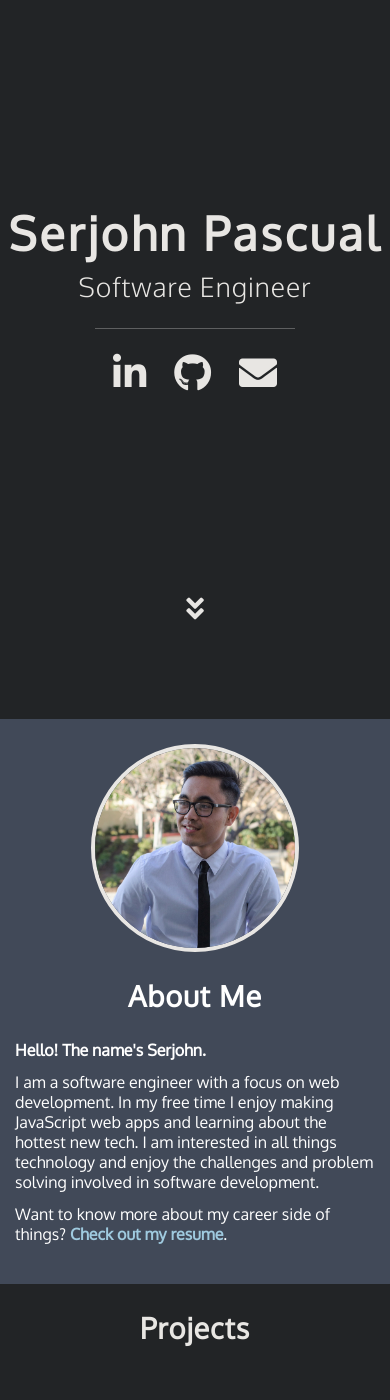
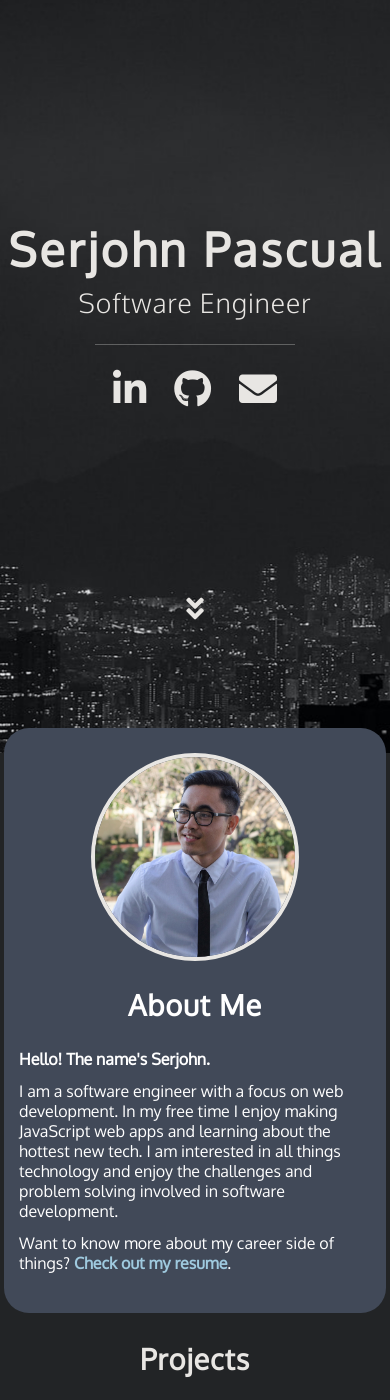
Before and after one commit to pascualsp/pascualsp.github.io, a plain HTML site: page index.html in a window 390 px wide. Shown: the part 125-1525 px from the top of the page. Drawn offline with Linux system fonts and the light colour scheme.

Commit message:
visual update

```diff
--- a/style.css
+++ b/style.css
@@ -76,7 +76,9 @@ hr {
     justify-content: center;
     align-items: center;
     flex-direction: column;
-    min-height: 100vh;
+    min-height: 104vh;
+    background-image: url('./imgs/bg.jpg');
+    background-position: top;
 }
 
 .main-header {
@@ -139,6 +141,8 @@ hr {
 .about-section {
     background-color: hsl(220, 15%, 30%);
     color: white;
+    margin: -25px 25px 2px 25px;
+    border-radius: 25px;
 }
 
 .about-section a {
@@ -175,6 +179,10 @@ hr {
 @media only screen and (max-width: 900px) {
     .section-header {
         margin-bottom: 26px;
+    }
+
+    .about-section {
+        margin: -25px 4px 2px 4px;
     }
 
     .about-content {
```
Also changed, not shown: imgs/bg.jpg (added).
